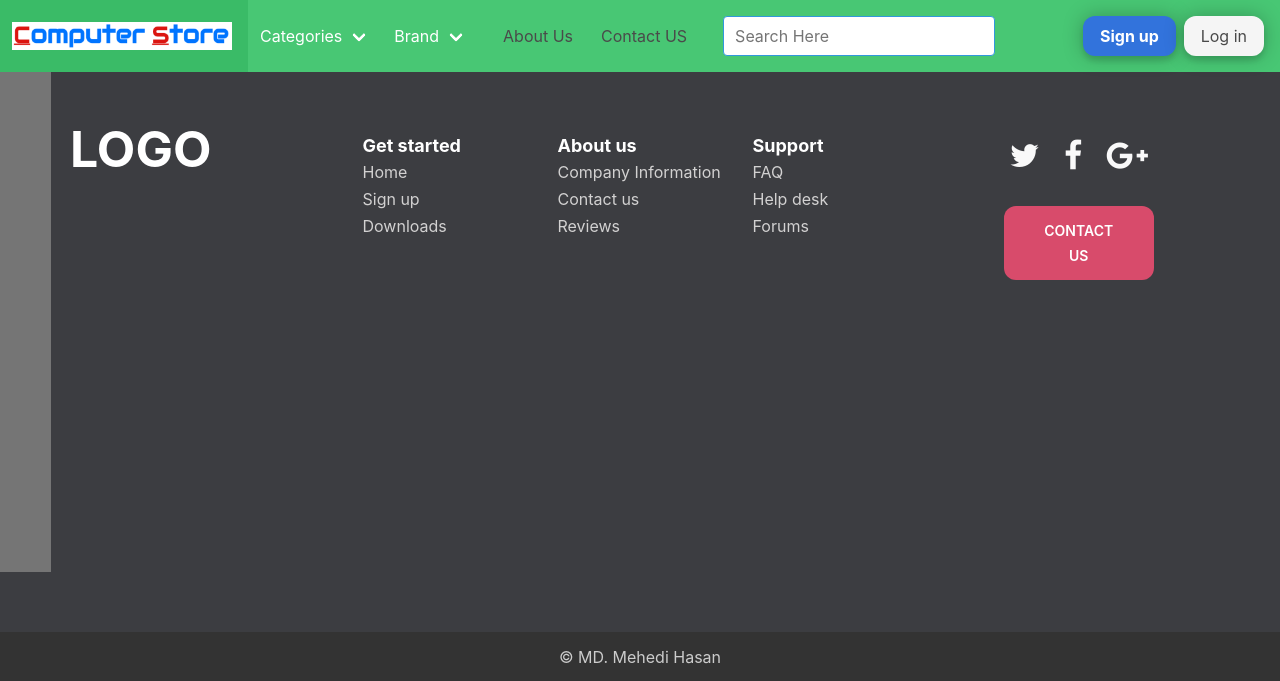
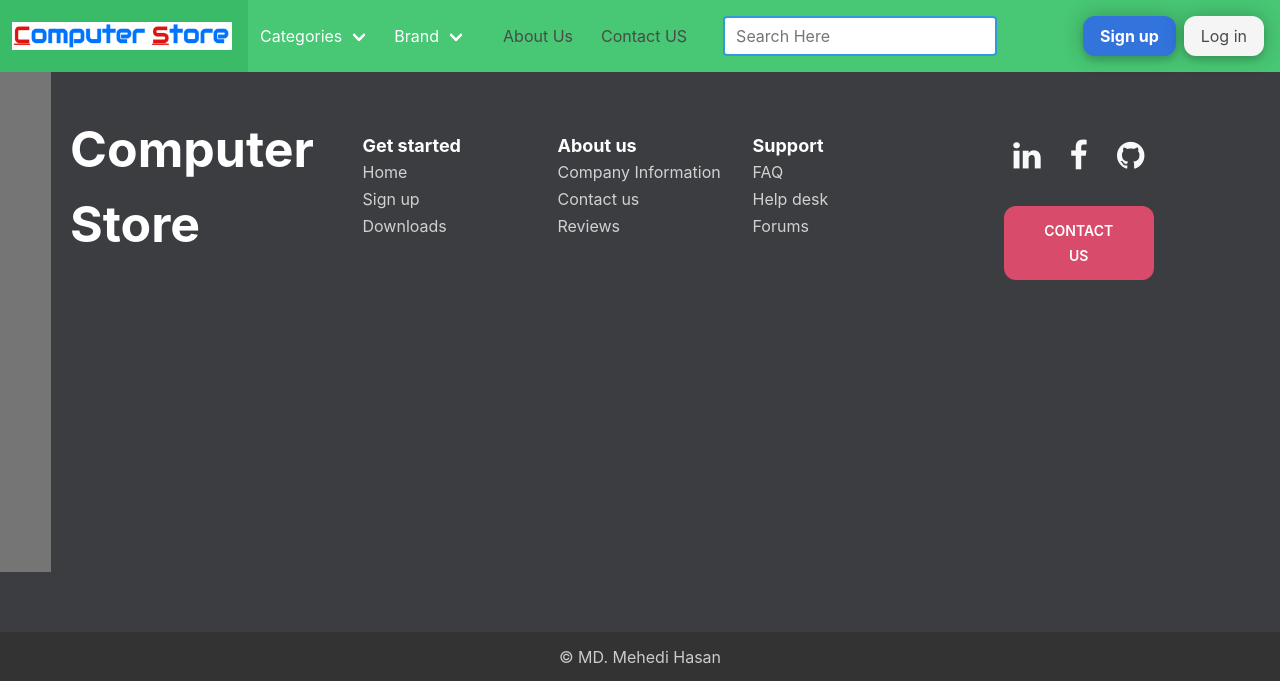
Before and after one commit to mhasan502/Computer-Store, a PHP site: page /index.php in a window 1280 px wide. Shown: the top 681 px of the page. Run offline with PHP 8.4, Linux system fonts and the light colour scheme; data that the repository does not hold is empty; some libraries are stand-ins or nearby versions.

Commit message:
fixed some bugs

```diff
--- a/css/card.css
+++ b/css/card.css
@@ -307,19 +307,6 @@ img {
     clear: both
 }
 
-@font-face {
-    font-family: FontAwesome;
-    src: url(https://maxcdn.bootstrapcdn.com/font-awesome/4.7.0/fonts/fontawesome-webfont.eot?v=4.7.0);
-    src: url(https://maxcdn.bootstrapcdn.com/font-awesome/4.7.0/fonts/fontawesome-webfont.eot?#iefix&v=4.7.0) format('embedded-opentype'), url(https://maxcdn.bootstrapcdn.com/font-awesome/4.7.0/fonts/fontawesome-webfont.woff2?v=4.7.0) format('woff2'), url(https://maxcdn.bootstrapcdn.com/font-awesome/4.7.0/fonts/fontawesome-webfont.woff?v=4.7.0) format('woff'), url(https://maxcdn.bootstrapcdn.com/font-awesome/4.7.0/fonts/fontawesome-webfont.ttf?v=4.7.0) format('truetype'), url(https://maxcdn.bootstrapcdn.com/font-awesome/4.7.0/fonts/fontawesome-webfont.svg?v=4.7.0#fontawesomeregular) format('svg');
-    font-weight: 400;
-    font-style: normal
-}
-
-* {
-    margin: 0;
-    padding: 0
-}
-
 img {
     max-width: 100%
 }
@@ -546,19 +533,6 @@ body > .body {
     }
 }
 
-.fa {
-    display: inline-block;
-    font: normal normal normal 14px/1 FontAwesome;
-    font-size: inherit;
-    text-rendering: auto;
-    -webkit-font-smoothing: antialiased;
-    -moz-osx-font-smoothing: grayscale
-}
-
-.fa-shopping-cart:before {
-    content: "\f23d"
-}
-
 a:focus {
     color: #f58220;
     text-decoration: none
--- a/css/custom.css
+++ b/css/custom.css
@@ -1,4 +1,4 @@
- .col-sm-2, .col-sm-3 {
+.col-sm-2, .col-sm-3 {
     position: relative;
     min-height: 1px;
     padding-right: 15px;
--- a/css/header.css
+++ b/css/header.css
@@ -128,6 +128,7 @@ strong {
 
 #searchbar {
     margin-left: 20px;
+    margin-top: 0px;
     color: #FFFFFF;
 
 }
@@ -149,7 +150,7 @@ strong {
 
 .input {
     align-items: center;
-    border: 1px solid transparent;
+    border: 2px solid transparent;
     border-radius: 4px;
     box-shadow: none;
     display: inline-flex;
@@ -162,6 +163,10 @@ strong {
     vertical-align: top;
 }
 
+* {
+    margin: 0;
+    padding: 0
+}
 
 .button {
     background-color: #fff;
@@ -682,3 +687,36 @@ strong {
 .navbar-link:not(.is-arrowless) {
     padding-right: 2.5em;
 }
+
+@font-face {
+    font-family: FontAwesome;
+    src: url(https://maxcdn.bootstrapcdn.com/font-awesome/4.7.0/fonts/fontawesome-webfont.eot?v=4.7.0);
+    src: url(https://maxcdn.bootstrapcdn.com/font-awesome/4.7.0/fonts/fontawesome-webfont.eot?#iefix&v=4.7.0) format('embedded-opentype'), url(https://maxcdn.bootstrapcdn.com/font-awesome/4.7.0/fonts/fontawesome-webfont.woff2?v=4.7.0) format('woff2'), url(https://maxcdn.bootstrapcdn.com/font-awesome/4.7.0/fonts/fontawesome-webfont.woff?v=4.7.0) format('woff'), url(https://maxcdn.bootstrapcdn.com/font-awesome/4.7.0/fonts/fontawesome-webfont.ttf?v=4.7.0) format('truetype'), url(https://maxcdn.bootstrapcdn.com/font-awesome/4.7.0/fonts/fontawesome-webfont.svg?v=4.7.0#fontawesomeregular) format('svg');
+    font-weight: 400;
+    font-style: normal
+}
+
+.fa {
+    display: inline-block;
+    font: normal normal normal 14px/1 FontAwesome;
+    font-size: inherit;
+    text-rendering: auto;
+    -webkit-font-smoothing: antialiased;
+    -moz-osx-font-smoothing: grayscale
+}
+
+.fa-shopping-cart:before {
+    content: "\f23d"
+}
+
+.fa-linkedin:before {
+    content: "\f0e1"
+}
+
+.fa-facebook:before {
+    content: "\f09a"
+}
+
+.fa-github:before {
+    content: "\f09b"
+}
--- a/index.php
+++ b/index.php
@@ -6,7 +6,7 @@
 
 <?php require_once("process/header.php");?>
 <body>
-    <div id="content" class="col-xs-8 col-md-9 product-listing">
+    <div id="content" class="col-xs-8 col-md-12 product-listing">
         <?php require_once("process/card.php"); ?>
     </div>
 </body>
--- a/process/footer.php
+++ b/process/footer.php
@@ -1,7 +1,6 @@
 <!DOCTYPE html>
 <html>
 <head>
-    <link rel="stylesheet" href="https://cdnjs.cloudflare.com/ajax/libs/font-awesome/4.6.3/css/font-awesome.min.css">
     <link rel="stylesheet" href="css/custom.css">
     <link rel="stylesheet" href="css/footer.css">
 </head>
@@ -11,7 +10,7 @@
             <div class="container">
                 <div class="row">
                     <div class="col-sm-3">
-                        <h2 class="logo"><a href="#"> LOGO </a></h2>
+                        <h2 class="logo"><a href="#"> Computer Store </a></h2>
                     </div>
                     <div class="col-sm-2">
                         <h5>Get started</h5>
@@ -39,11 +38,19 @@
                     </div>
                     <div class="col-sm-3">
                         <div class="social-networks">
-                            <a href="#" class="twitter"><i class="fa fa-twitter"></i></a>
-                            <a href="#" class="facebook"><i class="fa fa-facebook"></i></a>
-                            <a href="#" class="google"><i class="fa fa-google-plus"></i></a>
+                            <a href="https://www.linkedin.com/in/mhasan502" target="_blank">
+                                <i class="fa fa-linkedin"></i>
+                            </a>
+                            <a href="https://www.facebook.com/Mhasan502" target="_blank">
+                                <i class="fa fa-facebook"></i>
+                            </a>
+                            <a href="https://github.com/mhasan502" target="_blank">
+                                <i class="fa fa-github"></i>
+                            </a>
                         </div>
-                        <button type="button" class="btn btn-default">Contact us</button>
+                        <a type="button" class="btn btn-default" href="contact us.php">
+                            Contact us
+                        </a>
                     </div>
                 </div>
             </div>
```
